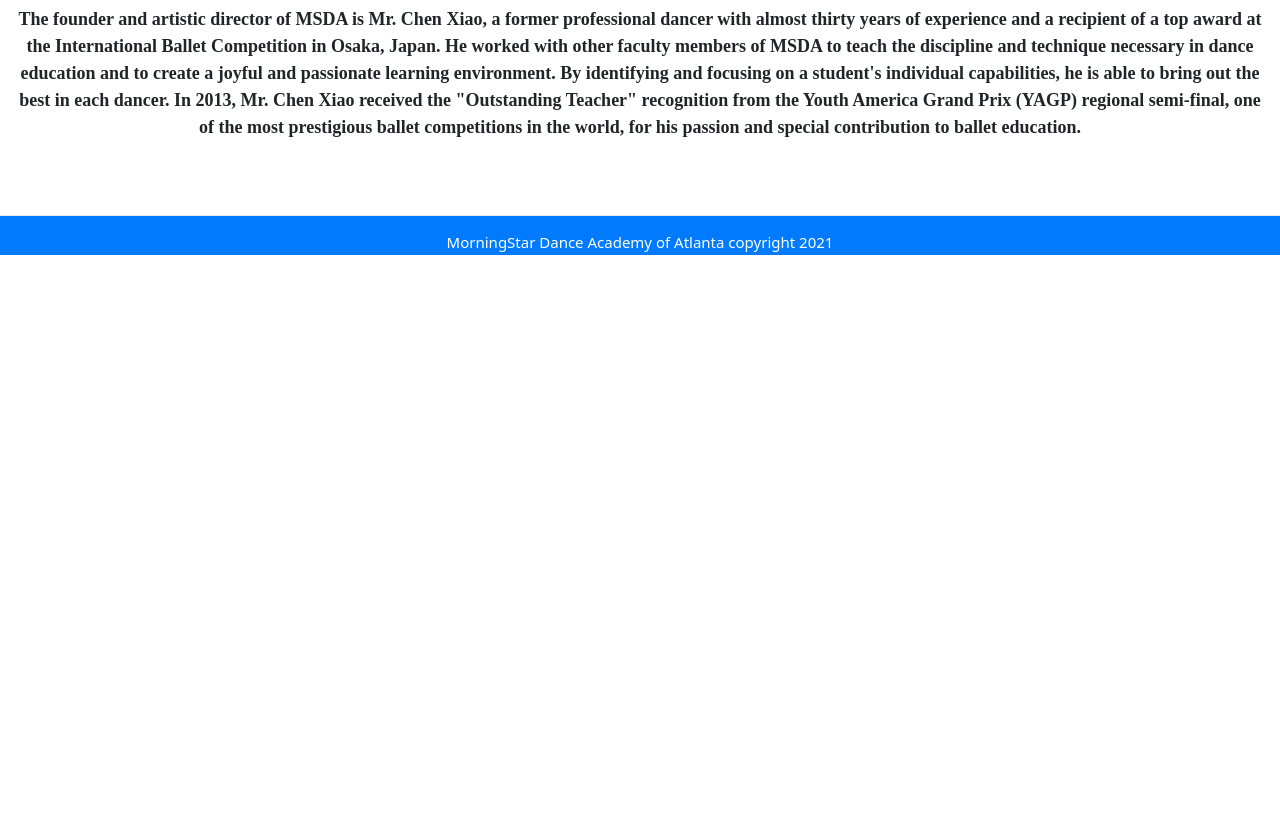
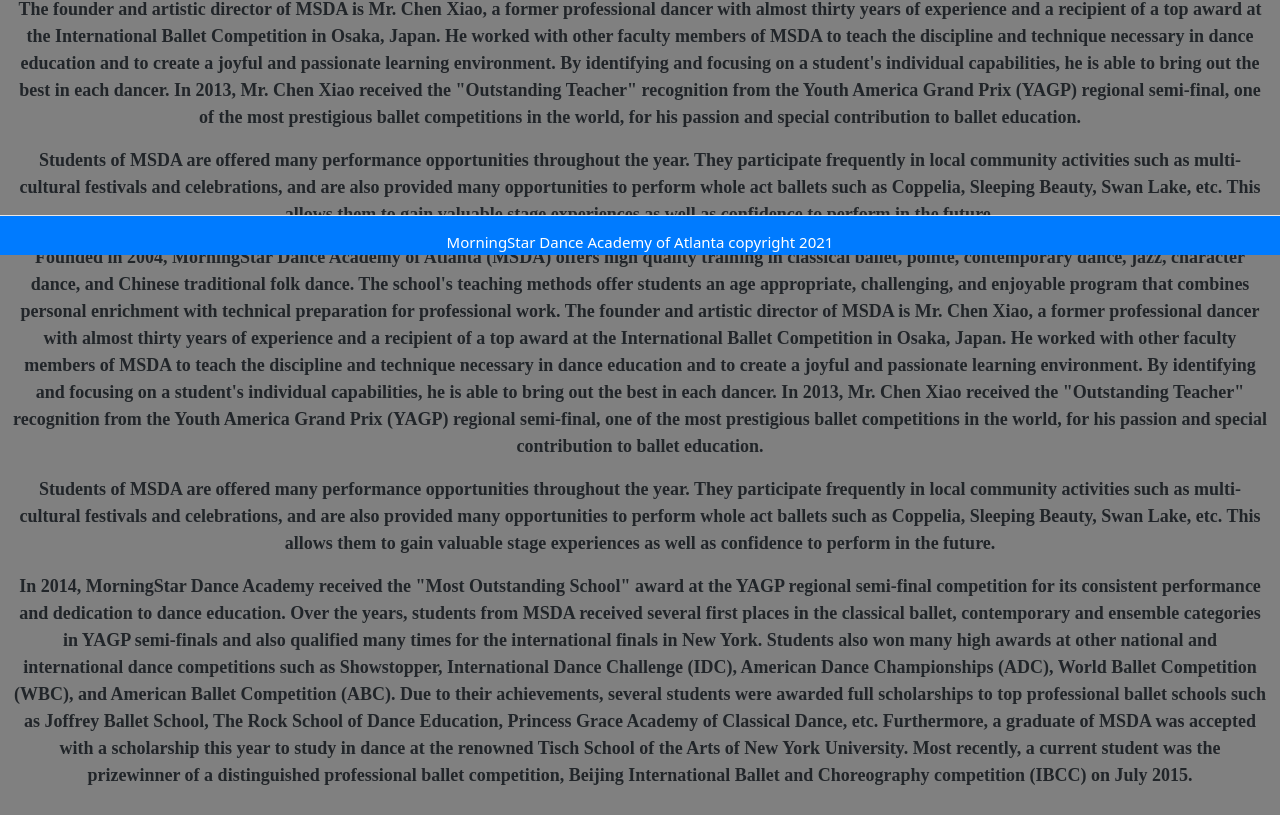
Before and after one commit to CoryHolenstein/MorningStarDanceWebsiteReact, a React (Create React App) app: page /About in a window 1280 px wide. Shown: the part 545-1360 px from the top of the page. Before the commit the page ends 834 px from the top, so only its background shows below. Built offline with nearby package versions, Linux system fonts and the light colour scheme.

Commit message:
color scheme changes and styling changes, more content added to about

```diff
--- a/src/App.css
+++ b/src/App.css
@@ -2,53 +2,38 @@
 .MainBannerImage {
     height: auto;
     max-width: 100%;
+    background-color: rgb(128 128 128);
 }
 
 
-.MainBannerText1 {
-    position: absolute;
-    top: 75px;
-    width: 100%;
+.content {
+    background-color: rgb(128 128 128);
+    padding: 12px;
+    text-align: center;
+}
+.content-contact {
+    background-color: rgb(128 128 128);
+    padding: 12px;
+    text-align: center;
 }
 
-.MainBannerText1A {
-    color: white;
-    font: bold 30px/50px Helvetica, Sans-Serif;
-    letter-spacing: -1px;
-    padding: 10px;
+.content-about {
+    background-color: rgb(128 128 128);
+    text-align: center;
+    padding: 12px;
+    padding-bottom: 10%;
 }
-
-
-.MainBannerText2 {
-    position: absolute;
-    top: 18px;
+.content-connect {
+    background-color: rgb(128, 128, 128);
+    text-align: center;
     width: 100%;
+    padding-bottom: 60%;
 }
-
-.MainBannerText2A {
-    color: orange;
-    font: bold 25px/30px Helvetica, Sans-Serif;
-    letter-spacing: -1px;
-    padding: 10px;
+@media only screen and (min-width: 600px) {
+    .content-connect {
+        padding-bottom: 28%;
+    }
 }
-
-
-
-.content {
-
-    margin-top: 10px;
-    padding: 12px;
-    text-align:center;
-}
-.content-about {
-    margin-top: 10px;
-    padding-right: 200px;
-    padding-left: 200px;
-    padding: 12px;
-    text-align: center;
-
-}
-
 .footer {
     justify-content: center;
     background: #007bff;
--- a/src/GlobalWebpageHooks/Footer.js
+++ b/src/GlobalWebpageHooks/Footer.js
@@ -4,10 +4,8 @@
 const Footer = () => {
     return (
         <div>
-            <br></br>
-            <br></br>
-            <br></br>
-            <br></br>
+
+
             <br></br>
         <div className="footer">
 
--- a/src/GlobalWebpageHooks/TopBanner.js
+++ b/src/GlobalWebpageHooks/TopBanner.js
@@ -20,12 +20,11 @@
 
         <div className="App">
 
-
+            <header>
             <div className="BannerImage">
                 <center><img class="MainBannerImage" src={BannerImage} alt="Mainbanner" /> </center>
             </div>
-
-
+           </header>
 
         </div>
 
--- a/src/Pages/About.js
+++ b/src/Pages/About.js
@@ -33,7 +33,28 @@
                     By identifying and focusing on a student's individual capabilities, he is able to bring out the best in each dancer. In 2013, Mr. Chen Xiao received the "Outstanding Teacher" recognition from the Youth America Grand Prix (YAGP) regional semi-final, one of the most prestigious ballet competitions in the world,
                     for his passion and special contribution to ballet education.
                     </p>
+                <p>
+                    Students of MSDA are offered many performance opportunities throughout the year.
+                    They participate frequently in local community activities such as multi-cultural festivals and celebrations, and are also provided many opportunities to perform whole act ballets such as
+                    Coppelia, Sleeping Beauty, Swan Lake, etc. This allows them to gain valuable stage experiences as well as confidence to perform in the future.
+                </p>
 
+                <p>
+
+                    Founded in 2004, MorningStar Dance Academy of Atlanta (MSDA) offers high quality training in classical ballet, pointe, contemporary dance, jazz, character dance, and Chinese traditional folk dance. The school's teaching methods offer students an age appropriate, challenging, and enjoyable program that combines personal enrichment with technical preparation for professional work.
+
+                    The founder and artistic director of MSDA is Mr. Chen Xiao, a former professional dancer with almost thirty years of experience and a recipient of a top award at the International Ballet Competition in Osaka, Japan. He worked with other faculty members of MSDA to teach the discipline and technique necessary in dance education and to create a joyful and passionate learning environment.
+                    By identifying and focusing on a student's individual capabilities, he is able to bring out the best in each dancer. In 2013, Mr. Chen Xiao received the "Outstanding Teacher" recognition from the Youth America Grand Prix (YAGP) regional semi-final, one of the most prestigious ballet competitions in the world, for his passion and special contribution to ballet education.
+                </p> <p>
+                    Students of MSDA are offered many performance opportunities throughout the year. They participate frequently in local community activities such as multi-cultural festivals and celebrations, and are also provided many opportunities to perform whole act ballets such as Coppelia, Sleeping Beauty, Swan Lake, etc. This allows them to gain valuable stage experiences as well as confidence to perform in the future.
+                    </p> <p>
+                    In 2014, MorningStar Dance Academy received the "Most Outstanding School" award at the YAGP regional semi-final competition for its consistent performance and dedication to dance education. Over the years, students from MSDA received several first places in the classical ballet, contemporary and ensemble categories in YAGP semi-finals and also
+
+                    qualified many times for the international finals in New York. Students also won many high awards at other national and international dance competitions such as Showstopper, International Dance Challenge (IDC), American Dance Championships (ADC), World Ballet Competition (WBC), and American Ballet Competition (ABC). Due to their achievements, several students were awarded full scholarships to top professional ballet schools such as Joffrey Ballet School,
+                    The Rock School of Dance Education, Princess Grace Academy of Classical Dance, etc. Furthermore, a graduate of MSDA was accepted with a scholarship this year to study in dance at the renowned Tisch School of the Arts of New York University.
+                    Most recently, a current student was the prizewinner of a distinguished professional ballet competition, Beijing International Ballet and Choreography competition (IBCC) on July 2015.
+                </p>
+                <br></br>
             </div>
             <Footer />
         </div>
--- a/src/Pages/Connect.js
+++ b/src/Pages/Connect.js
@@ -24,7 +24,7 @@
             <TopBanner />
             <NavigationBar />
 
-            <div className="content">
+            <div className="content-connect">
                 <h1>Connect with us on social media!</h1>
                 <div className="d-grid gap-3">
                     <a href="https://www.facebook.com/MorningStar-Dance-Academy-of-Atlanta-160797744008230/" title="facebook image">
--- a/src/Pages/Contact.js
+++ b/src/Pages/Contact.js
@@ -41,7 +41,7 @@
             <TopBanner />
             <NavigationBar />
 
-            <div className="content">
+            <div className="content-contact">
                 <div className="flex-container">
                     <center><img class="ContactBanner" src="http://info.morningstardance.com/img/schoolpic2.jpg" alt="" width="35%" max-wdith="45%" height="15%" max-height="35%" /> </center>
 
@@ -65,7 +65,9 @@
 
                     <h1>   Find us on the map!  </h1>
                         <iframe src="https://www.google.com/maps/embed?pb=!1m22!1m12!1m3!1d6612.526760145756!2d-84.18537675807148!3d34.03711438033804!2m3!1f0!2f0!3f0!3m2!1i1024!2i768!4f13.1!4m7!1i0!3e6!4m0!4m3!3m2!1d34.0351913!2d-84.184489!5e0!3m2!1sen!2sus!4v1408325733450" width="350" height="150" frameborder="0" allowfullscreen=""></iframe>
-
+                    <br></br>
+                    <br></br>
+                    <br></br>
                     </div>
             </div>
             <Footer />
--- a/src/Pages/Home.js
+++ b/src/Pages/Home.js
@@ -30,6 +30,10 @@
                 <p> Welcome to MorningStar Dance studio! </p>
                 <p> Your one-stop shop for all things dance. </p>
                 <p> We specialize in Ballet, Jazz, Point, Traditional and Folk, as well as modern dance!</p>
+
+                <br></br>
+                <br></br>
+                <br></br>
                 </div>
             <Footer />
         </div>
```
